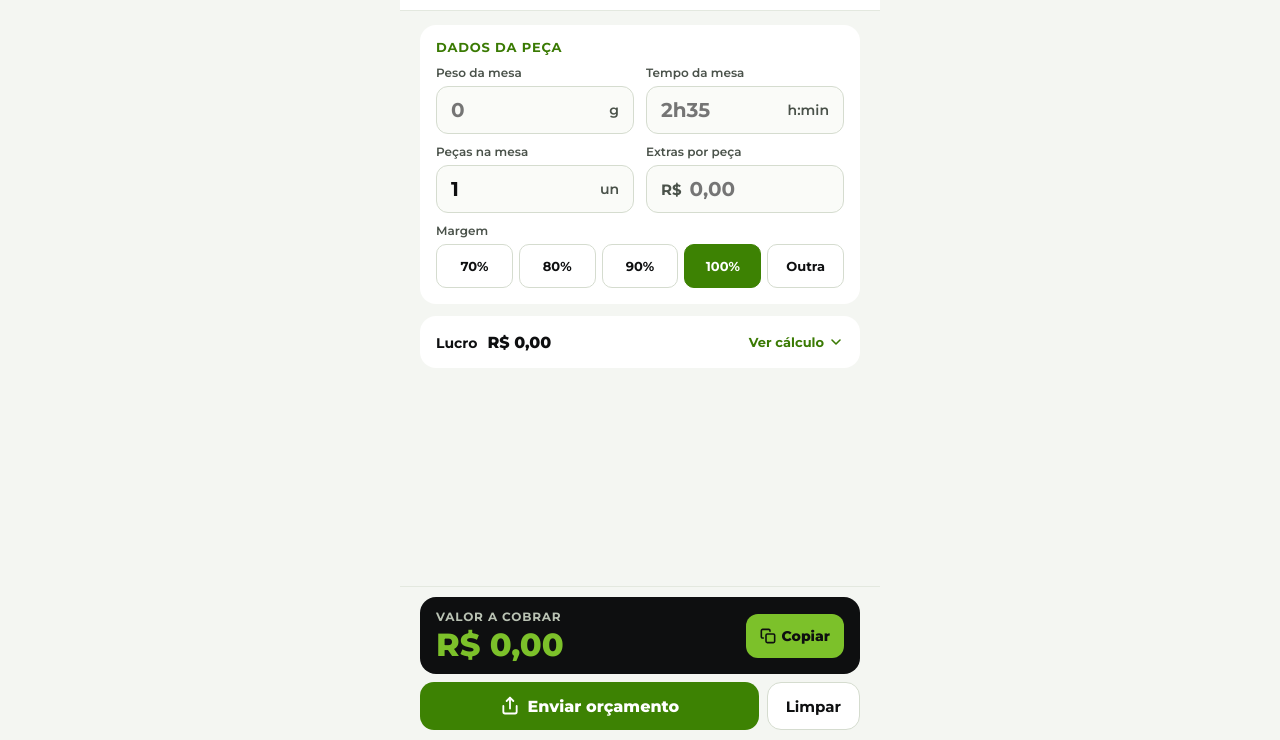
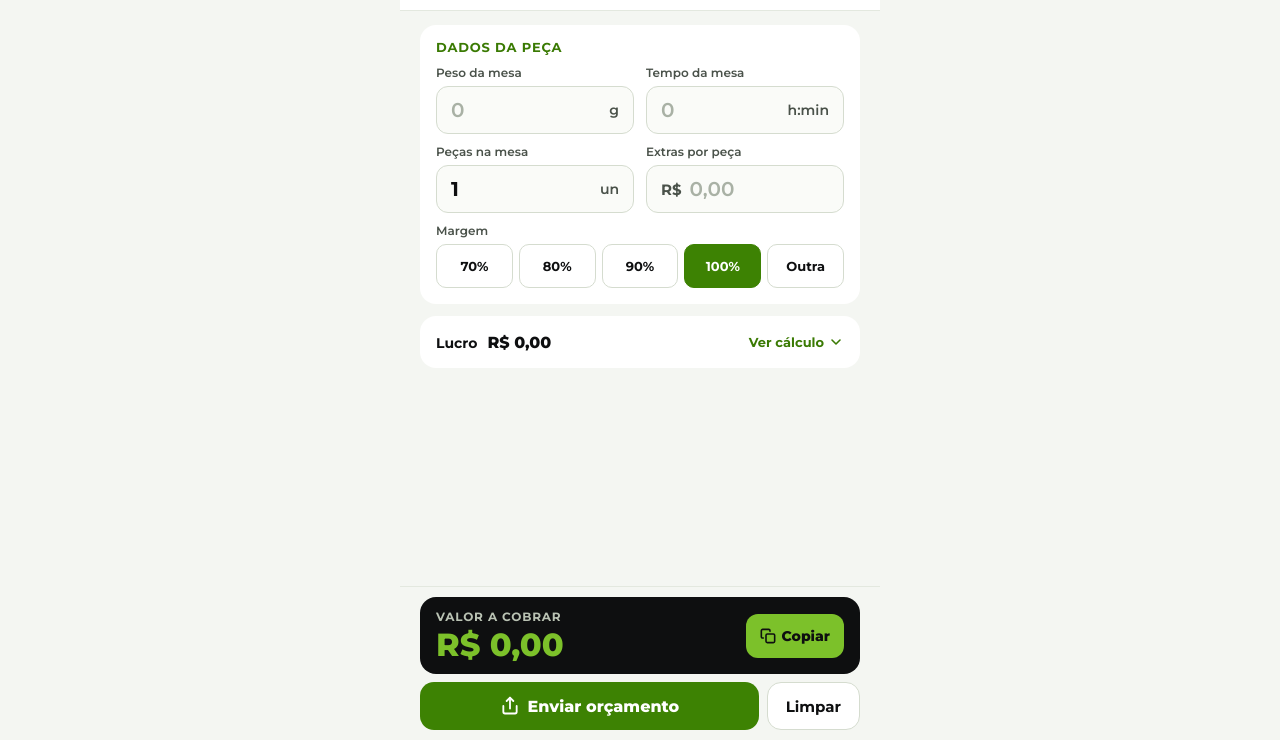
Before and after one commit to marceloptatagiba-dmv/mundo3di-staging, a plain HTML site: page index.html in a window 1280 px wide. Shown: the part 60-800 px from the top of the page. Drawn offline with Linux system fonts and the light colour scheme.

Commit message:
Campo de tempo vazio com placeholder neutro
O exemplo "2h35" no placeholder parecia um valor digitado. Agora o campo
mostra "0" como o peso, e todos os placeholders usam um cinza mais claro.

Co-Authored-By: Claude Sonnet 5.5 <noreply@anthropic.com>
Claude-Session: https://claude.ai/code/session_01AH9PHq4BRyTLdKKmYPH6VU

```diff
--- a/index.html
+++ b/index.html
@@ -56,6 +56,7 @@ main{flex:1;display:flex;flex-direction:column;gap:12px;padding:14px calc(20px +
 .caixa{display:flex;align-items:center;gap:8px;height:48px;padding:0 14px;border:1.5px solid var(--borda);border-radius:12px;background:var(--campo)}
 .caixa:focus-within{border-color:var(--verde);box-shadow:0 0 0 3px rgba(61,130,3,.15)}
 .caixa input{flex:1;min-width:0;border:0;outline:0;background:transparent;font-size:20px;font-weight:700;padding:0}
+.caixa input::placeholder{color:#A9B1A5;opacity:1;font-weight:600}
 .caixa small{font-size:14px;font-weight:600;color:var(--suave)}
 .caixa b{font-size:15px;font-weight:700;color:var(--suave)}
 .ajuda{font-size:12px;font-weight:500;color:var(--verde-texto)}
@@ -154,7 +155,7 @@ main{flex:1;display:flex;flex-direction:column;gap:12px;padding:14px calc(20px +
             <span class="caixa"><input id="peso" type="text" inputmode="decimal" autocomplete="off" placeholder="0"><small>g</small></span>
           </label>
           <label class="campo"><span>Tempo da mesa</span>
-            <span class="caixa"><input id="tempo" type="text" inputmode="text" autocapitalize="off" autocorrect="off" spellcheck="false" autocomplete="off" placeholder="2h35"><small>h:min</small></span>
+            <span class="caixa"><input id="tempo" type="text" inputmode="text" autocapitalize="off" autocorrect="off" spellcheck="false" autocomplete="off" placeholder="0"><small>h:min</small></span>
           </label>
         </div>
         <div class="grade2">
```
